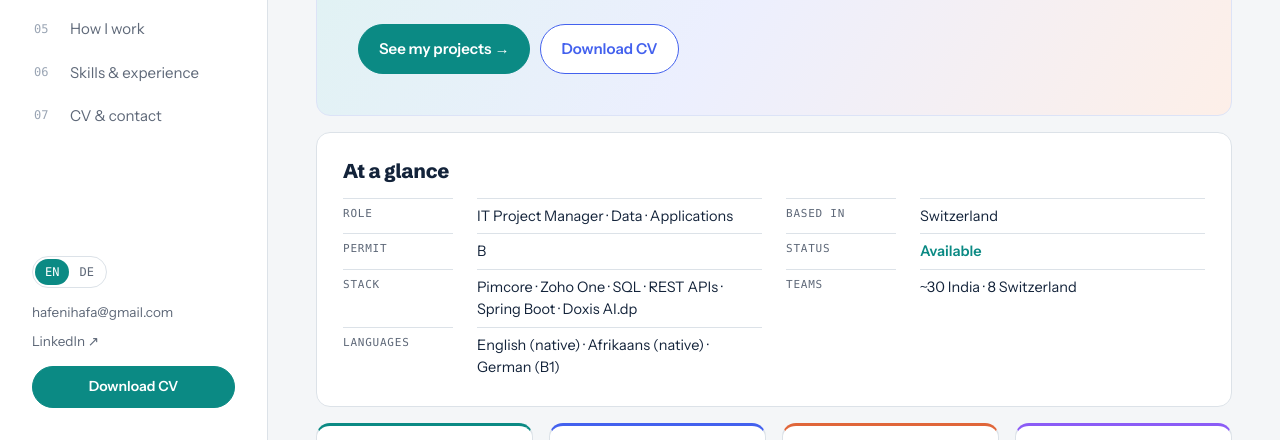
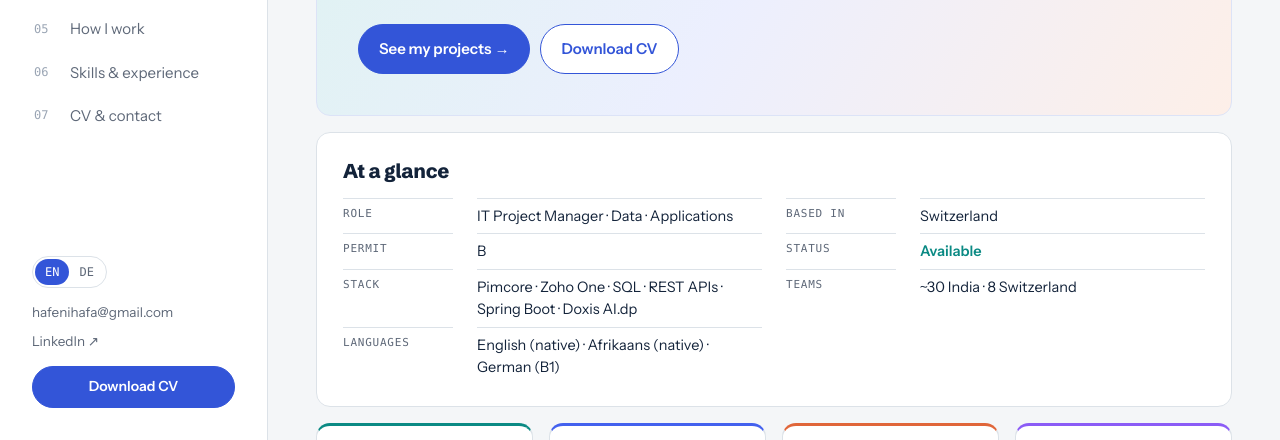
Before and after one commit to Hafeni16/Portfolio, a plain HTML site: page index.html in a window 1280 px wide. Shown: the part 360-800 px from the top of the page. Drawn offline with Linux system fonts and the light colour scheme; a web font is replaced by a local one.

Commit message:
Blue buttons instead of green
Co-Authored-By: Claude Opus 5.5 <noreply@anthropic.com>
Claude-Session: https://claude.ai/code/session_017NTWfCzV1idFhoXgbAsr6o

```diff
--- a/index.html
+++ b/index.html
@@ -821,6 +821,13 @@ details.deckwrap summary small{color:var(--muted)}
 .beat:nth-child(1){border-top-color:#E0A01E}.beat:nth-child(1) h3{color:#B7791F}
 .beat:nth-child(2){border-top-color:#64748B}.beat:nth-child(2) h3{color:#475569}
 .dl>div:nth-of-type(2){border-top-color:var(--c1)!important}.dl>div:nth-of-type(3){border-top-color:var(--c2)!important}.dl>div:nth-of-type(4){border-top-color:var(--c3)!important}.dl>div:nth-of-type(5){border-top-color:var(--c4)!important}
+
+/* buttons: blue instead of green (2026-11-17d) */
+:root{--btn:#3355D8;--btn-h:#2643B8}
+.btn.primary,.side .btn.primary,.view.ov .hero .btn.primary{background:var(--btn)!important;border-color:var(--btn)!important;color:#fff!important}
+.btn.primary:hover{background:var(--btn-h)!important;border-color:var(--btn-h)!important}
+.side .lang button[aria-pressed="true"]{background:var(--btn);color:#fff}
+.view.ov .hero .btn:not(.primary){color:var(--btn);border-color:var(--btn)}
 </style>
 </head>
 <body class="appmode">
```
